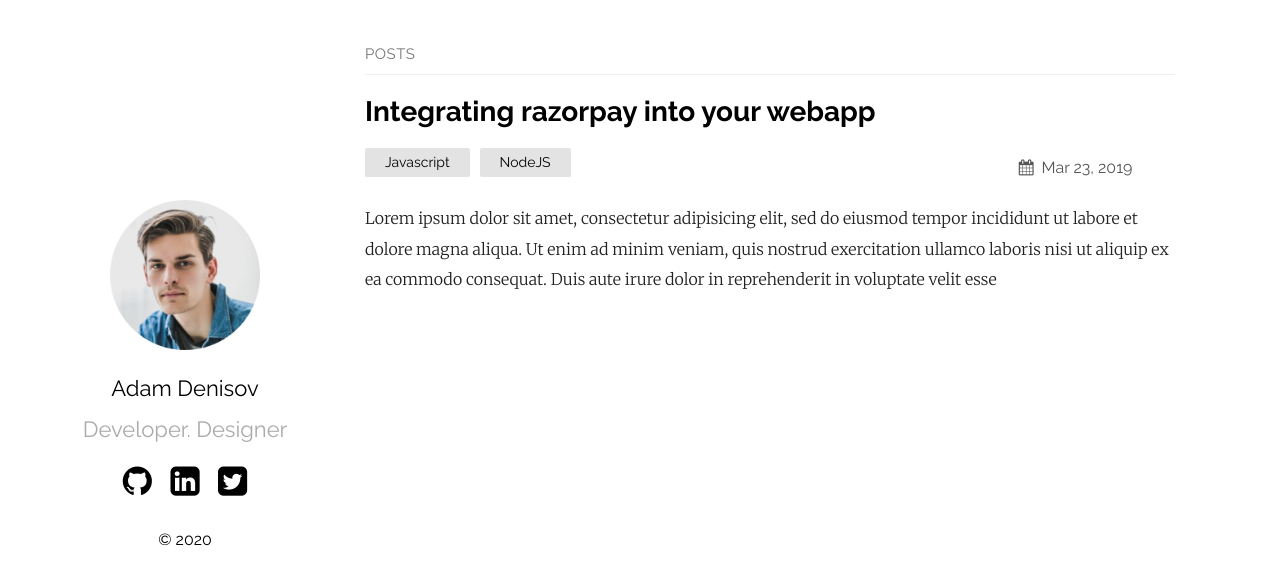
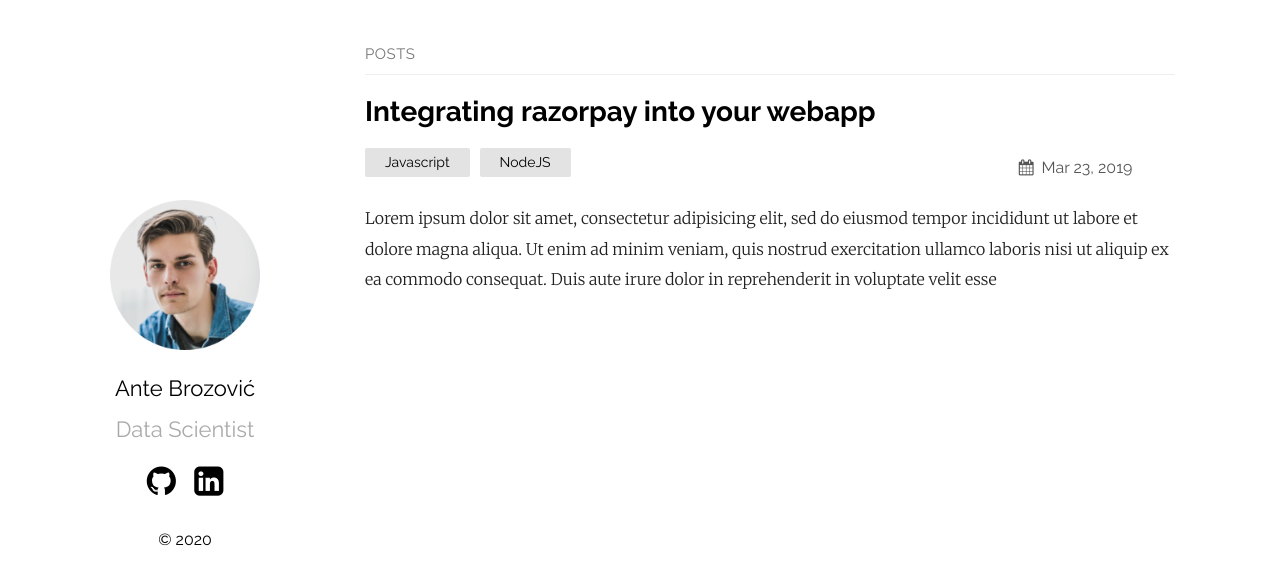
Before and after one commit to aposhtol/aposhtol.github.io, a Jekyll site: the page built from index.md, in a window 1280 px wide. Shown: the top 585 px of the page. Built offline with Jekyll 4.4.1, drawn with Linux system fonts in a browser that asks for light colours.

Commit message:
Update _config.yml

```diff
--- a/_config.yml
+++ b/_config.yml
@@ -1,6 +1,6 @@
-title: Your awesome title
-author: GitHub User
-email: your-email@domain.com
+title: aposhtol
+author: Ante Brozović
+email: ante.brozovic@gmail.com
 description: > # this means to ignore newlines until "show_exerpts:"
   Write an awesome description for your new site here. You can edit this
   line in _config.yml. It will appear in your document head meta (for
@@ -12,19 +12,19 @@ show_excerpts: true # set to true to show excerpts on the homepage
 sass:
   sass_dir: _sass
 plainwhite:
-  name: Adam Denisov
-  tagline: Developer. Designer
+  name: Ante Brozović
+  tagline: Data Scientist
   date_format: "%b %-d, %Y"
   sitemap: true # set to true to generate sitemap.xml content
 
   # generate social links in footer
   social_links:
-    twitter: thelehhman
-    github:  thelehhman
-    linkedIn: in/thelehhman
+    # twitter: aposhtol
+    github:  aposhtol
+    linkedIn: in/aposhtol
     rss: rss
     # dribbble: jekyll
-    # facebook: jekyll
+    facebook: aposhtol
     # flickr:   jekyll
     # instagram: jekyll
     # linkedin: jekyll
@@ -54,3 +54,4 @@ theme: plainwhite
 plugins:
   - jekyll-seo-tag
 #  - jekyll-feed
+remote_theme: thelehhman/plainwhite-jekyll
```
